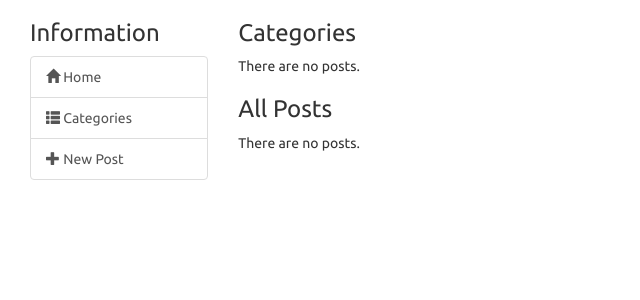
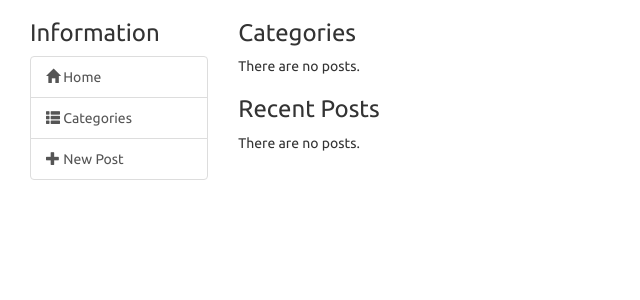
Before and after one commit to okielife/okie.life, a Django app: page /blog/ in a window 1280 px wide. Shown: the part 52-352 px from the top of the page, without its empty margins (0-640 px from the left). Run offline with Django 3.2, Linux system fonts and the light colour scheme; data that the repository does not hold is empty; some libraries are stand-ins or nearby versions.

Commit message:
Change up blog home page with only recent posts; fixes #25

```diff
--- a/blog/templates/blog/index.html
+++ b/blog/templates/blog/index.html
@@ -14,11 +14,11 @@
         <p>There are no posts.</p>
     {% endif %}
 
-    <h3>All Posts</h3>
-    {% if posts %}
+    <h3>Recent Posts</h3>
+    {% if recent_posts %}
         <div class="list-group">
-            {% for post in posts %}
-                <a class="list-group-item" href="{% url 'blog:view_blog_post' post.pk %}">{{ post.title }}</a>
+            {% for post in recent_posts %}
+                <a class="list-group-item" href="{% url 'blog:view_blog_post' post.pk %}">{{ post.title }} by {{ post.author }}</a>
             {% endfor %}
         </div>
     {% else %}
--- a/blog/views.py
+++ b/blog/views.py
@@ -13,7 +13,7 @@ from .models import Category, Blog
 def index(request):
     return render(request, 'blog/index.html', context={
         'categories': Category.objects.all(),
-        'posts': Blog.objects.all()[:25]  # TODO: Paginate instead of hard limit
+        'recent_posts': Blog.objects.all().order_by('-created_on')[:10]
     })
 
 
```
